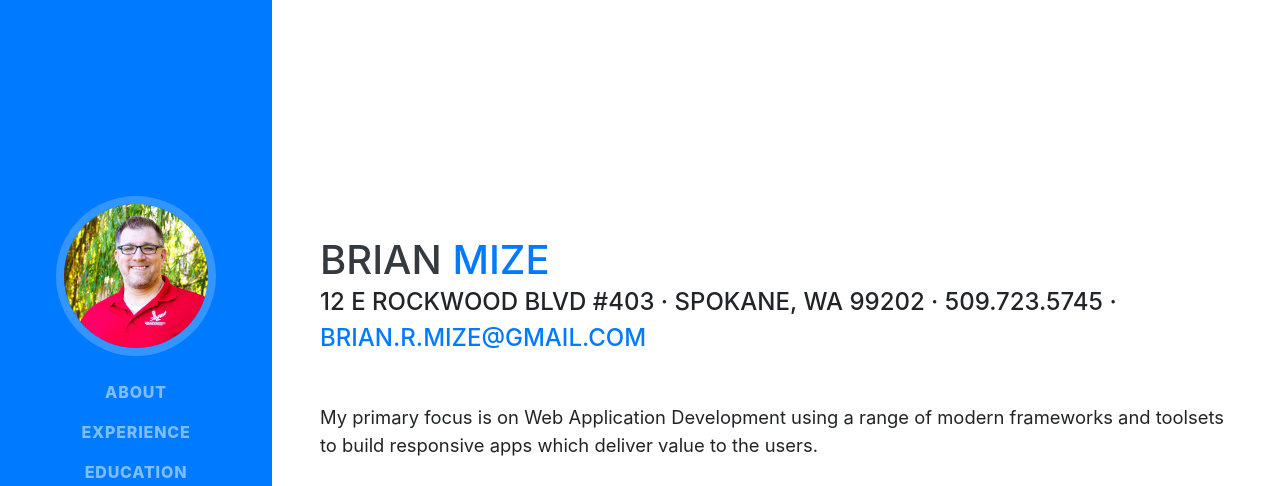
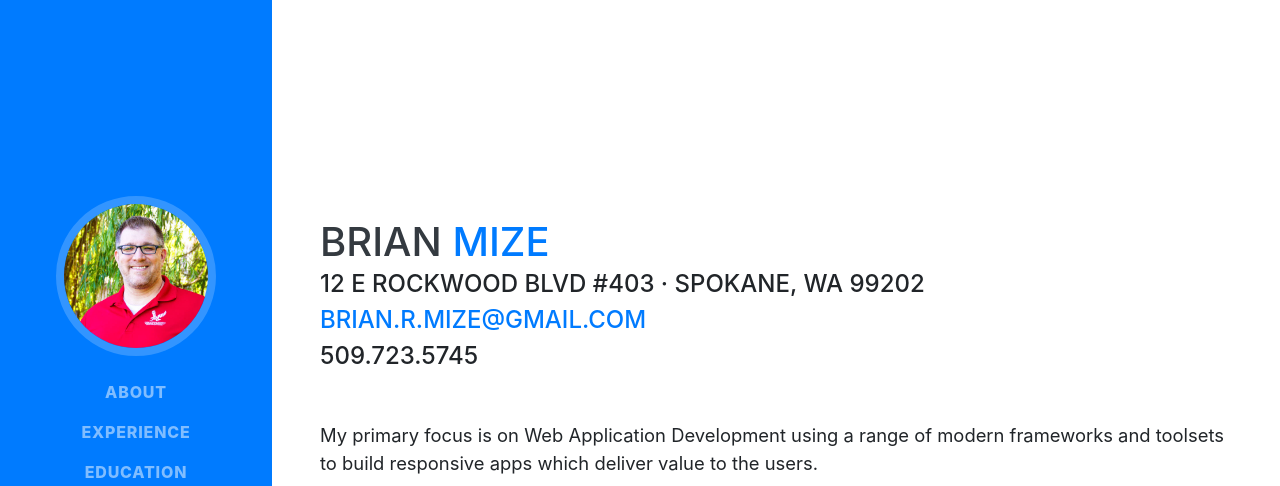
Before and after one commit to mizesolutions/resume, a website with bundled scripts: page index.html in a window 1280 px wide. Shown: the top 486 px of the page. Built offline with nearby package versions, Linux system fonts and the light colour scheme; a web font is replaced by a local one.

Commit message:
Moved email and phone around

```diff
--- a/index.html
+++ b/index.html
@@ -66,8 +66,9 @@
         <h1 class="mb-0">Brian
           <span class="text-primary">Mize</span>
         </h1>
-        <div class="subheading mb-5">12 E Rockwood Blvd #403 · Spokane, WA 99202 · 509.723.5745 ·
-          <a href="mailto:brian.r.mize@gmail.com">brian.r.mize@gmail.com</a>
+        <div class="subheading mb-5">12 E Rockwood Blvd #403 · Spokane, WA 99202 <br/>
+          <a href="mailto:brian.r.mize@gmail.com">brian.r.mize@gmail.com</a> <br/>
+          509.723.5745
         </div>
         <p class="lead mb-5">My primary focus is on Web Application Development using a range of modern frameworks and toolsets to build responsive apps which deliver value to the users.</p>
         <div class="social-icons">
```
